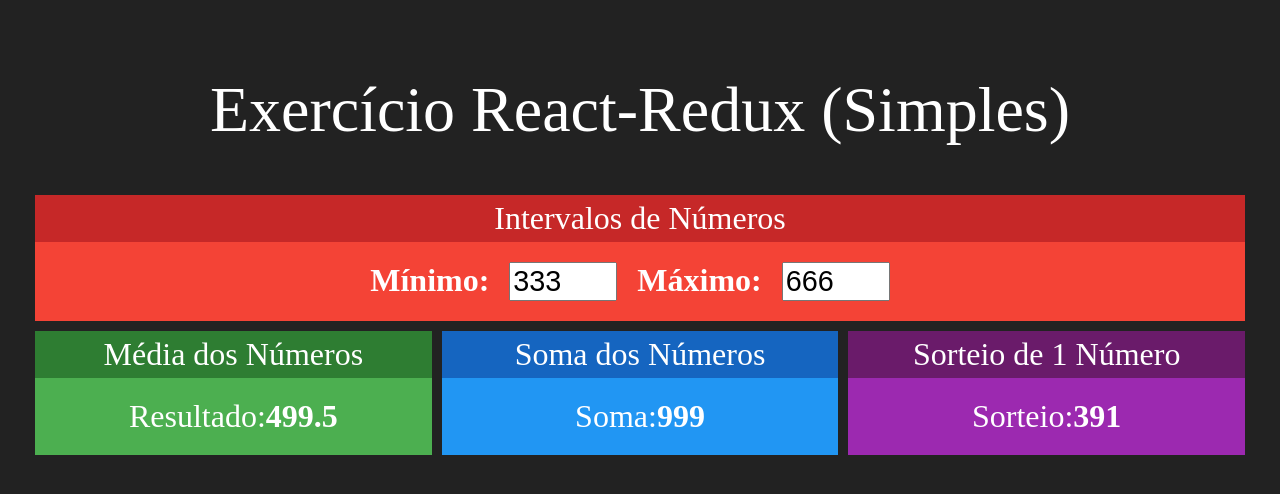
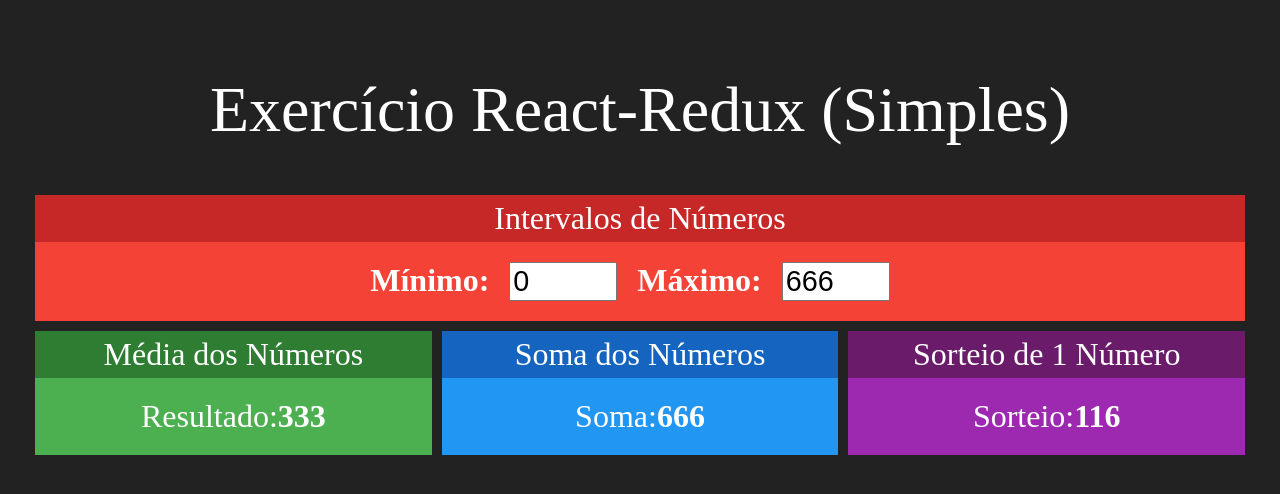
Before and after one commit to Danilo-Guedes/curso-react-redux-cod3r, a React (Create React App) app in the folder redux-simples/: page / in a window 1280 px wide. Shown: the top 494 px of the page. Built offline with nearby package versions, Linux system fonts and the light colour scheme.

Commit message:
creating logic for turning min and max inputs into changeables (uncontrolled) due to course chalange

```diff
--- a/redux-simples/src/components/Intervalo.jsx
+++ b/redux-simples/src/components/Intervalo.jsx
@@ -3,44 +3,58 @@
 import { connect } from 'react-redux';
 
 import Card from './Card';
-import { alterarNumeroMinimo } from '../store/actions/numeros'
-
+import {
+    alterarNumeroMinimo,
+    alterarNumeroMaximo,
+} from '../store/actions/numeros';
 
 const Intervalo = props => {
-    const {min, max} = props
-    props.alterarMinimo(333)
+    const { min, max, alterarMinimo, alterarMaximo } = props;
+
     return (
         <div className='Intervalo'>
             <Card title='Intervalos de Números' red>
                 <span>
                     <strong>Mínimo:</strong>
-                    <input type='number' value={min} readOnly />
+                    <input
+                        type='number'
+                        value={min}
+                        onChange={e => alterarMinimo(+e.target.value)}
+                    />
                 </span>
                 <span>
                     <strong>Máximo:</strong>
-                    <input type='number' value={max} readOnly />
+                    <input
+                        type='number'
+                        value={max}
+                        onChange={e => alterarMaximo(+e.target.value)}
+                    />
                 </span>
             </Card>
         </div>
     );
 };
 
-function mapStateToProps(state){
+function mapStateToProps(state) {
     return {
         min: state.numeros.min,
-        max: state.numeros.max
-    }
+        max: state.numeros.max,
+    };
 }
 
-function mapDispatchToProps(dispatch){
+function mapDispatchToProps(dispatch) {
     return {
         alterarMinimo(novoNumero) {
             //action creator => action
-         const action = alterarNumeroMinimo(novoNumero);
-         dispatch(action)
-
-        }
-    }
+            const action = alterarNumeroMinimo(novoNumero);
+            dispatch(action);
+        },
+        alterarMaximo(novoNumero) {
+            //action creator => action
+            const action = alterarNumeroMaximo(novoNumero);
+            dispatch(action);
+        },
+    };
 }
 
 export default connect(mapStateToProps, mapDispatchToProps)(Intervalo);
--- a/redux-simples/src/store/actions/numeros.js
+++ b/redux-simples/src/store/actions/numeros.js
@@ -7,3 +7,10 @@
         payload: novoNumero
     }
 }
+//Action Creator
+export function alterarNumeroMaximo(novoNumero) {
+    return {
+        type: 'NUM_MAX_ALTERADO',
+        payload: novoNumero
+    }
+}
--- a/redux-simples/src/store/storeConfig.js
+++ b/redux-simples/src/store/storeConfig.js
@@ -10,6 +10,11 @@
                 return {
                     ...state,
                     min: action.payload
+                }
+            case 'NUM_MAX_ALTERADO':
+                return {
+                    ...state,
+                    max: action.payload
                 }
             default:
                 return {
```
